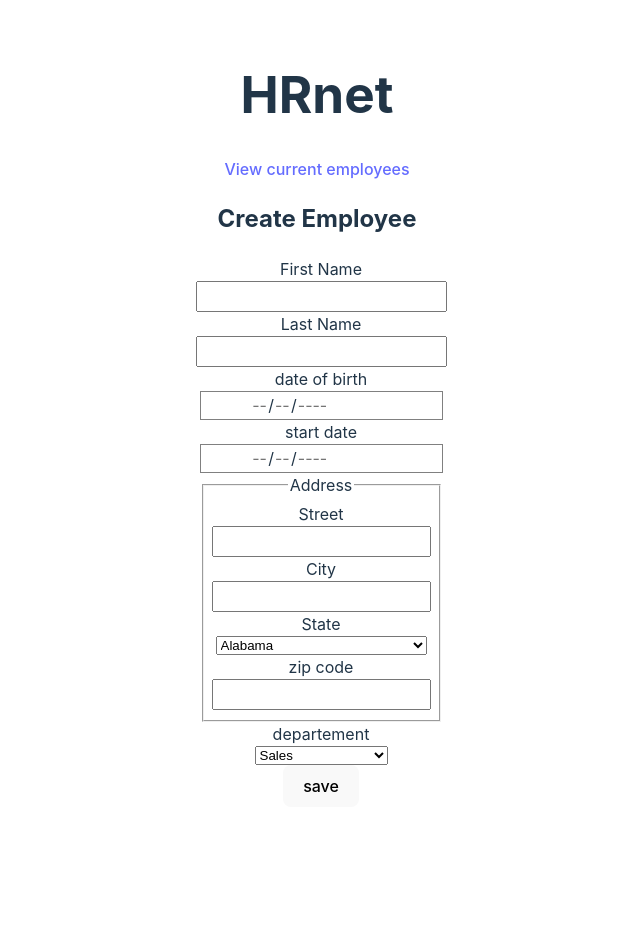
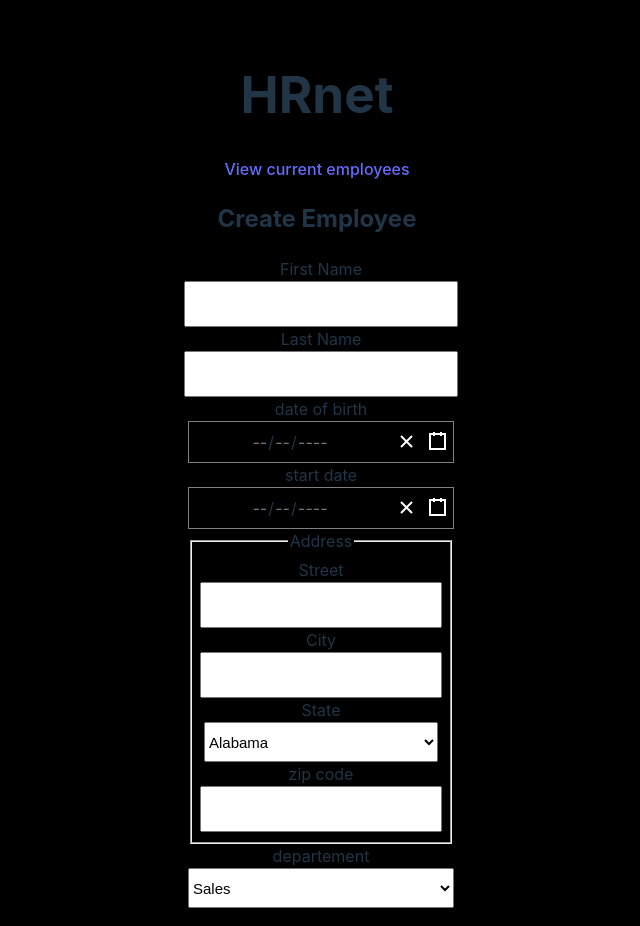
Before and after one commit to Czecevic/Project_OC_WH, a React (Vite) app: page / in a window 1280 px wide. Shown: the top 926 px of the page, without its empty margins (323-963 px from the left). Before the commit the page ends 839 px from the top, so only its background shows below. Built offline with nearby package versions, Linux system fonts and the light colour scheme.

Commit message:
add animation for background

```diff
--- a/src/components/table/TableBody.tsx
+++ b/src/components/table/TableBody.tsx
@@ -21,6 +21,7 @@ export const TableBody: React.FunctionComponent<TableBodyProps> = ({
           return (
             <tr key={index}>
               {columns.map(({ accessor }) => {
+                console.log(data[accessor]);
                 return (
                   <td key={accessor}>
                     {accessor === "startDate" || accessor === "dateBirth"
--- a/src/pages/Homepage.tsx
+++ b/src/pages/Homepage.tsx
@@ -98,7 +98,11 @@ export const Homepage: React.FC = () => {
             employee={employee}
             allDepartement={allDepartement}
           />
-          <button type="submit" onClick={() => setIsOpen(true)}>
+          <button
+            type="submit"
+            className="saveButton"
+            onClick={() => setIsOpen(true)}
+          >
             save
           </button>
         </form>
--- a/src/style/App.css
+++ b/src/style/App.css
@@ -15,7 +15,8 @@
 
 .create-employee input {
   width: 100%;
-  height: 25px;
+  height: 40px;
+  text-align: center;
 }
 
 .adress {
@@ -26,6 +27,19 @@
 
 .card {
   padding: 2em;
+}
+
+#state,
+#departements {
+  height: 40px;
+  width: 100%;
+  font-size: 15px;
+}
+
+.saveButton {
+  margin-top: 20px;
+  width: 100%;
+  font-size: 15px;
 }
 
 /* Employee List */
@@ -154,3 +168,12 @@ th {
 .react-date-picker__button:enabled:focus .react-date-picker__button__icon {
   stroke: #ffffff;
 }
+
+.react-calendar__tile--now {
+  background: none !important;
+}
+
+.react-calendar__navigation button:enabled:hover,
+.react-calendar__navigation button:enabled:focus {
+  color: #1a1a1a;
+}
--- a/src/style/index.css
+++ b/src/style/index.css
@@ -12,6 +12,41 @@
   -webkit-font-smoothing: antialiased;
   -moz-osx-font-smoothing: grayscale;
   -webkit-text-size-adjust: 100%;
+  /* background animation */
+  background-size: 300% 300%;
+  background-image: linear-gradient(
+    -45deg,
+    rgb(0, 0, 0) 0%,
+    rgb(0, 0, 0) 25%,
+    rgb(0, 0, 0) 50%,
+    #fffefe 100%
+  );
+  -webkit-animation: AnimateBG 15s ease infinite;
+  animation: AnimateBG 15s ease infinite;
+}
+
+@-webkit-keyframes AnimateBG {
+  0% {
+    background-position: 0% 50%;
+  }
+  50% {
+    background-position: 100% 50%;
+  }
+  100% {
+    background-position: 0% 50%;
+  }
+}
+
+@keyframes AnimateBG {
+  0% {
+    background-position: 0% 50%;
+  }
+  50% {
+    background-position: 100% 50%;
+  }
+  100% {
+    background-position: 0% 50%;
+  }
 }
 
 a {
```
